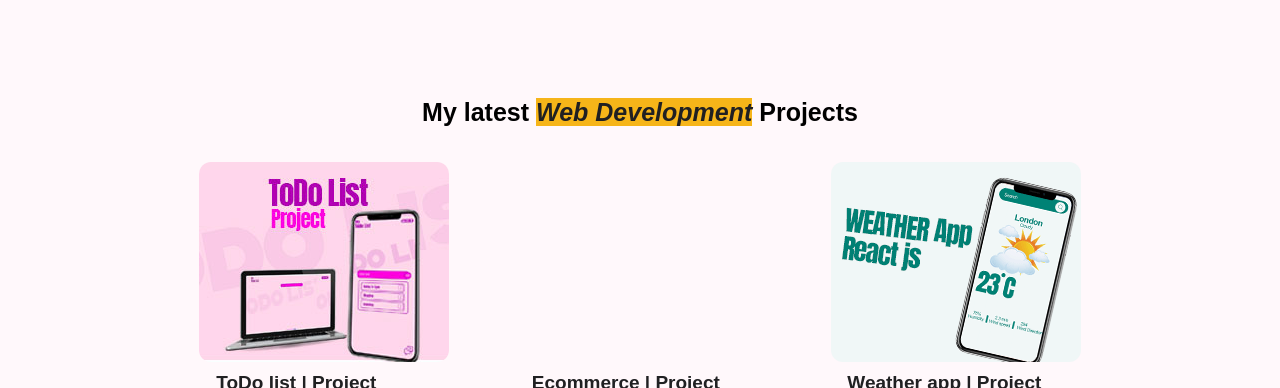
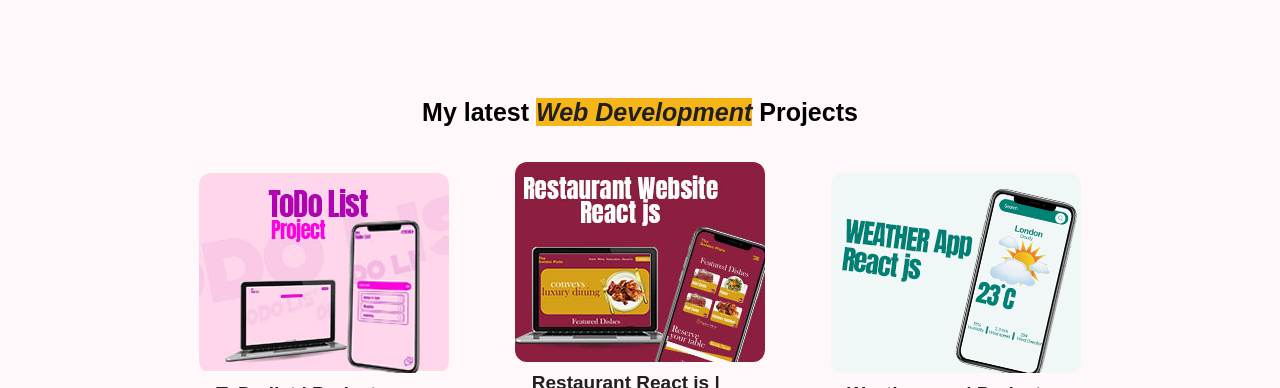
Before and after one commit to hadianjum-1/resume, a plain HTML site: page Projects.html in a window 1280 px wide. Shown: the part 87-475 px from the top of the page. Drawn offline with nearby package versions, Linux system fonts and the light colour scheme.

Commit message:
Updated HTML file

```diff
--- a/Projects.html
+++ b/Projects.html
@@ -52,9 +52,9 @@
 
                  <div class="Pcard-1">
 
-                <div class="imP"></div>
+                <div class="imP to-4"></div>
                 <div class="t-p-1">
-                <h5>Ecommerce | Project</h5>
+                <h5>Restaurant React js | Project</h5>
                 <a href="#"><i class="fa-solid fa-eye"></i></a>
                 </div>
                 </div>
--- a/projects.css
+++ b/projects.css
@@ -91,3 +91,9 @@ body {
      background-image: url("weather.png");
     background-position: center;
  }
+
+ .to-4
+ {
+     background-image: url("rest.jpg");
+    background-position: center;
+ }
```
Also changed, not shown: rest.jpg (added).
